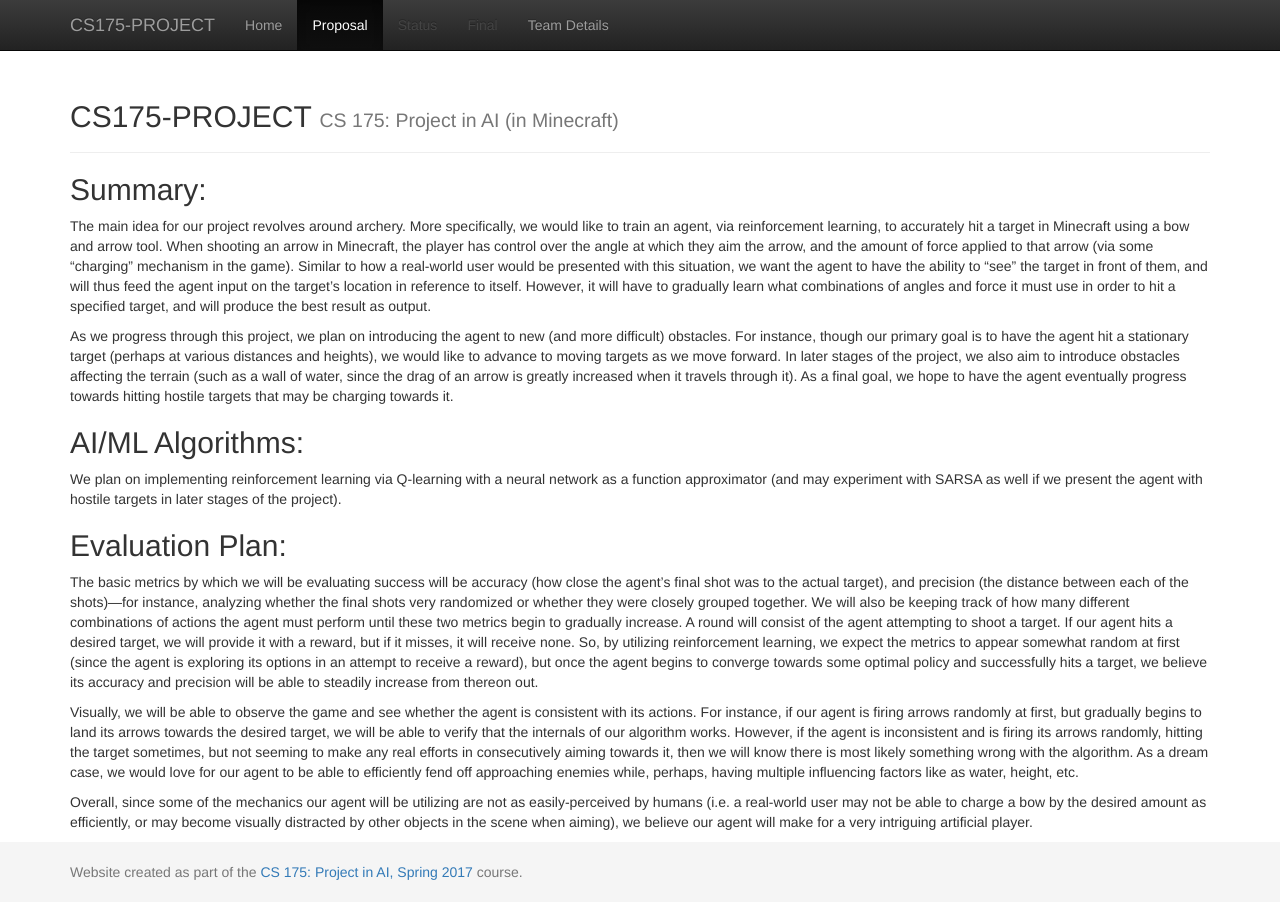
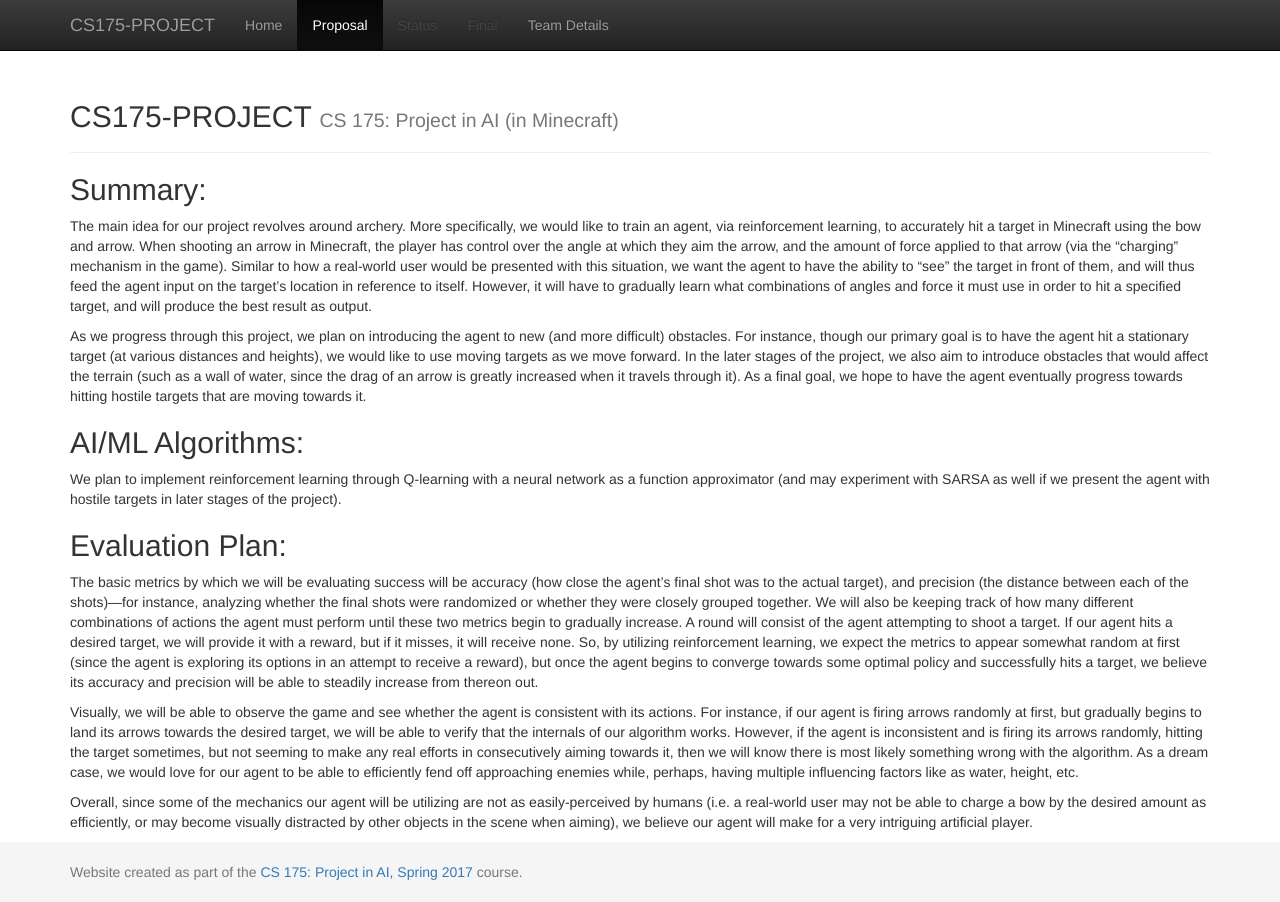
Before and after one commit to andrewdoh/scuba_diver, a Jekyll site: the page built from docs/proposal.md, in a window 1280 px wide. Built offline with Jekyll 4.4.1, drawn with Linux system fonts in a browser that asks for light colours.

Commit message:
Update proposal.md

```diff
--- a/docs/proposal.md
+++ b/docs/proposal.md
@@ -4,15 +4,15 @@
 ---
 
 ## Summary:
-  The main idea for our project revolves around archery. More specifically, we would like to train an agent, via reinforcement learning, to accurately hit a target in Minecraft using a bow and arrow tool. When shooting an arrow in Minecraft, the player has control over the angle at which they aim the arrow, and the amount of force applied to that arrow (via some “charging” mechanism in the game). Similar to how a real-world user would be presented with this situation, we want the agent to have the ability to "see" the target in front of them, and will thus feed the agent input on the target's location in reference to itself. However, it will have to gradually learn what combinations of angles and force it must use in order to hit a specified target, and will produce the best result as output.
+  The main idea for our project revolves around archery. More specifically, we would like to train an agent, via reinforcement learning, to accurately hit a target in Minecraft using the bow and arrow. When shooting an arrow in Minecraft, the player has control over the angle at which they aim the arrow, and the amount of force applied to that arrow (via the “charging” mechanism in the game). Similar to how a real-world user would be presented with this situation, we want the agent to have the ability to "see" the target in front of them, and will thus feed the agent input on the target's location in reference to itself. However, it will have to gradually learn what combinations of angles and force it must use in order to hit a specified target, and will produce the best result as output.
 
-  As we progress through this project, we plan on introducing the agent to new (and more difficult) obstacles. For instance, though our primary goal is to have the agent hit a stationary target (perhaps at various distances and heights), we would like to advance to moving targets as we move forward. In later stages of the project, we also aim to introduce obstacles affecting the terrain (such as a wall of water, since the drag of an arrow is greatly increased when it travels through it). As a final goal, we hope to have the agent eventually progress towards hitting hostile targets that may be charging towards it.
+  As we progress through this project, we plan on introducing the agent to new (and more difficult) obstacles. For instance, though our primary goal is to have the agent hit a stationary target (at various distances and heights), we would like to use moving targets as we move forward. In the later stages of the project, we also aim to introduce obstacles that would affect the terrain (such as a wall of water, since the drag of an arrow is greatly increased when it travels through it). As a final goal, we hope to have the agent eventually progress towards hitting hostile targets that are moving towards it.
 
 ## AI/ML Algorithms:
-  We plan on implementing reinforcement learning via Q-learning with a neural network as a function approximator (and may experiment with SARSA as well if we present the agent with hostile targets in later stages of the project).
+  We plan to implement reinforcement learning through Q-learning with a neural network as a function approximator (and may experiment with SARSA as well if we present the agent with hostile targets in later stages of the project).
 
 ## Evaluation Plan:
-  The basic metrics by which we will be evaluating success will be accuracy (how close the agent’s final shot was to the actual target), and precision (the distance between each of the shots)—for instance, analyzing whether the final shots very randomized or whether they were closely grouped together. We will also be keeping track of how many different combinations of actions the agent must perform until these two metrics begin to gradually increase. A round will consist of the agent attempting to shoot a target. If our agent hits a desired target, we will provide it with a reward, but if it misses, it will receive none. So, by utilizing reinforcement learning, we expect the metrics to appear somewhat random at first (since the agent is exploring its options in an attempt to receive a reward), but once the agent begins to converge towards some optimal policy and successfully hits a target, we believe its accuracy and precision will be able to steadily increase from thereon out.
+  The basic metrics by which we will be evaluating success will be accuracy (how close the agent’s final shot was to the actual target), and precision (the distance between each of the shots)—for instance, analyzing whether the final shots were randomized or whether they were closely grouped together. We will also be keeping track of how many different combinations of actions the agent must perform until these two metrics begin to gradually increase. A round will consist of the agent attempting to shoot a target. If our agent hits a desired target, we will provide it with a reward, but if it misses, it will receive none. So, by utilizing reinforcement learning, we expect the metrics to appear somewhat random at first (since the agent is exploring its options in an attempt to receive a reward), but once the agent begins to converge towards some optimal policy and successfully hits a target, we believe its accuracy and precision will be able to steadily increase from thereon out.
 
   Visually, we will be able to observe the game and see whether the agent is consistent with its actions. For instance, if our agent is firing arrows randomly at first, but gradually begins to land its arrows towards the desired target, we will be able to verify that the internals of our algorithm works. However, if the agent is inconsistent and is firing its arrows randomly, hitting the target sometimes, but not seeming to make any real efforts in consecutively aiming towards it, then we will know there is most likely something wrong with the algorithm. As a dream case, we would love for our agent to be able to efficiently fend off approaching enemies while, perhaps, having multiple influencing factors like as water, height, etc.
 
```
